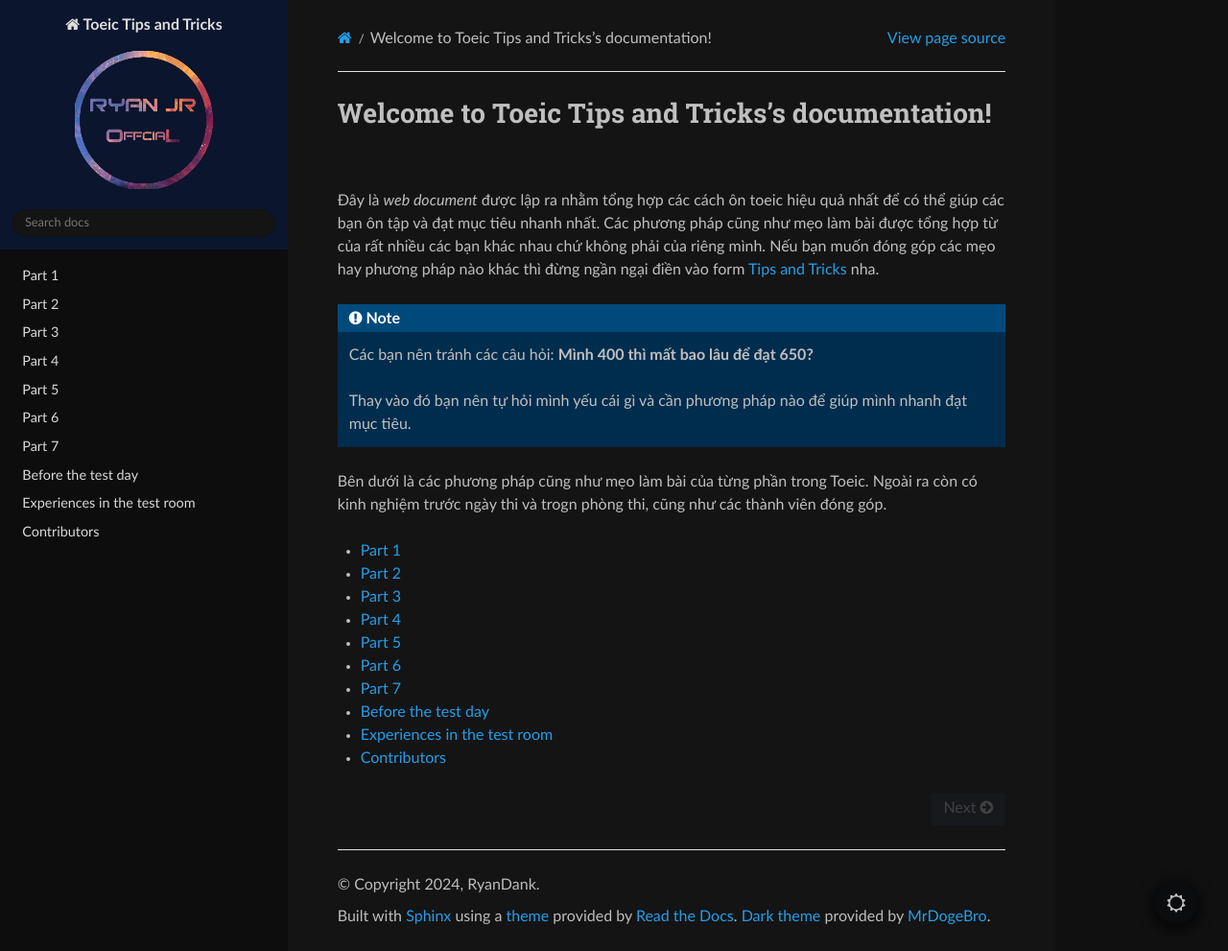
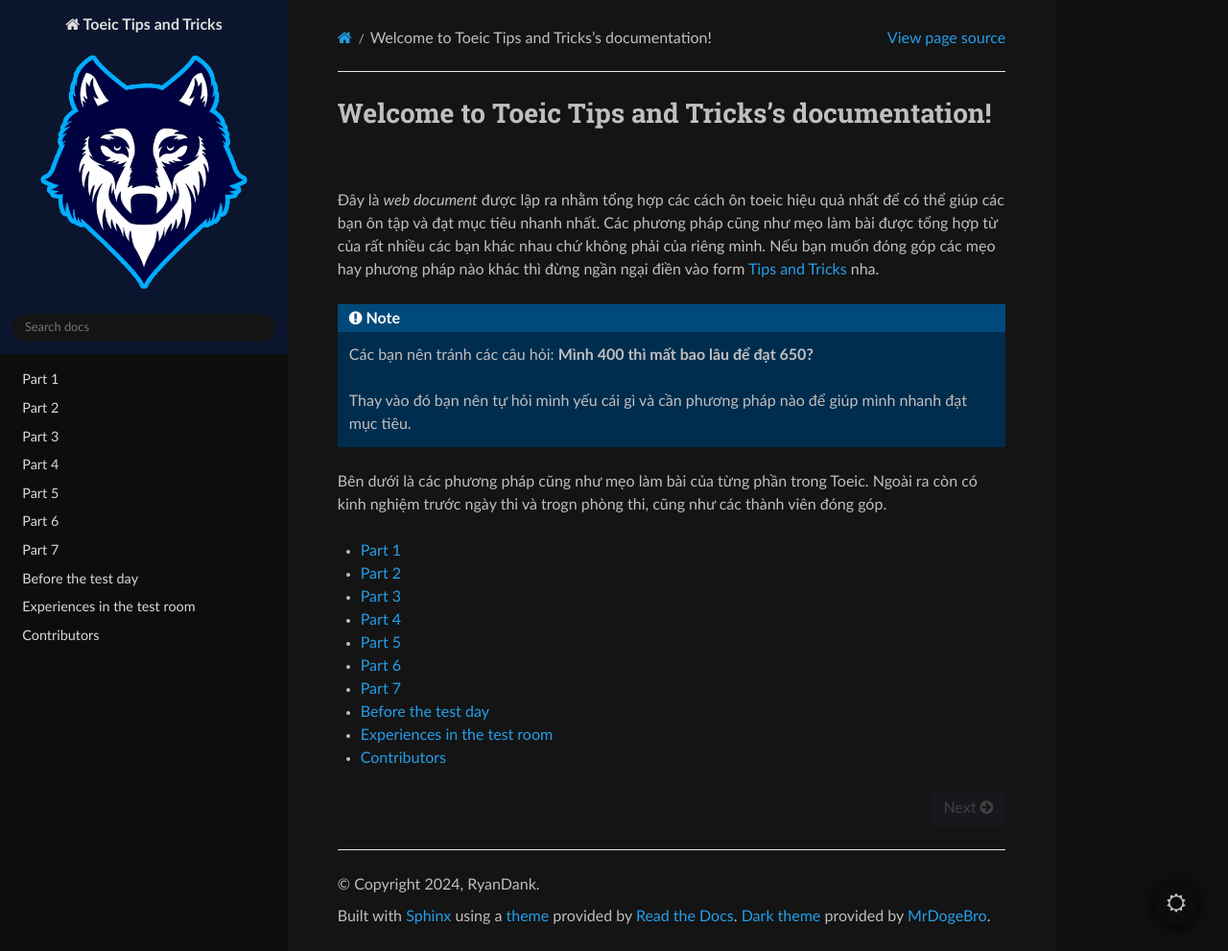
Before and after one commit to ryanjtr/ToeicTipsAndTricks, a Sphinx documentation site: the page built from docs/source/index.rst, in a window 1280 px wide and 991 px high. Shown: the whole window at 96% size. Built offline with Sphinx 7.4.7 and the Read the Docs theme 2.0.0, drawn with Linux system fonts in a browser that asks for light colours.

Commit message:
'update'

```diff
--- a/docs/source/conf.py
+++ b/docs/source/conf.py
@@ -18,11 +18,11 @@ extensions = ['sphinx_copybutton','sphinx_new_tab_link','sphinx_rtd_dark_mode','
 
 templates_path = ['_templates']
 exclude_patterns = []
-html_logo = "_static/logo.png"
+html_logo = "_static/bluewolf.png"
 favicons = [
     {
         "sizes": "32x32",
-        "href": "bluewolf.png",
+        "href": "logo.png",
     }
     ]
 
```
